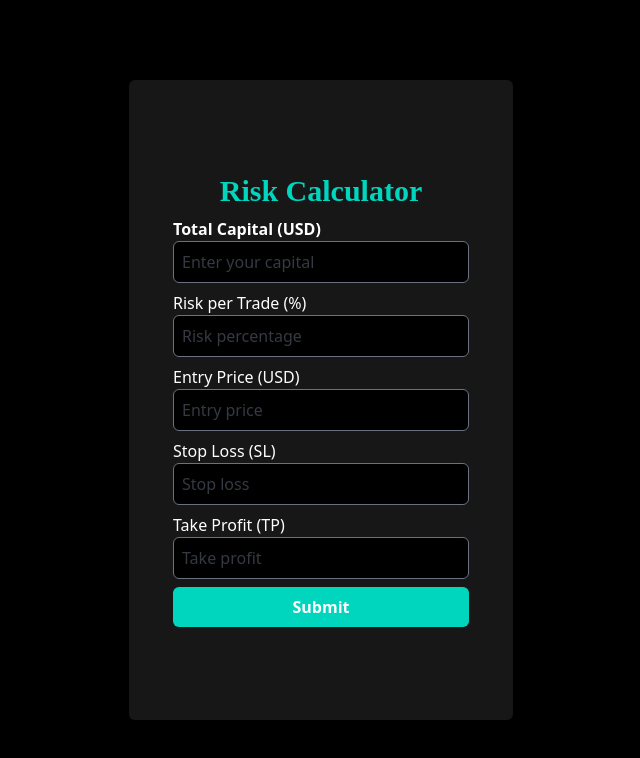
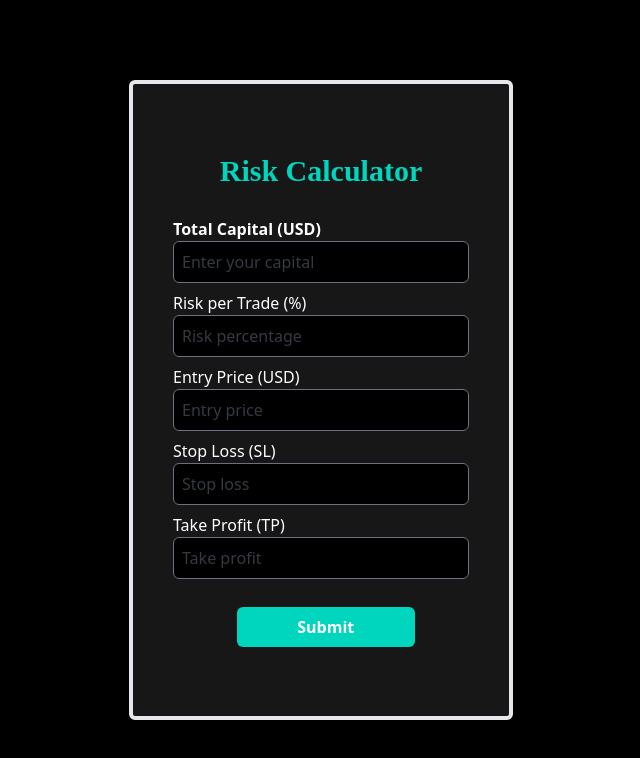
Before and after one commit to fayispachu/Risk-Reward-Ratio, a React (Vite) app: page / in a window 1280 px wide. Shown: the top 758 px of the page, without its empty margins (319-959 px from the left). Built offline with nearby package versions, Linux system fonts and the light colour scheme.

Commit message:
adjust ui

```diff
--- a/src/components/Calculator.jsx
+++ b/src/components/Calculator.jsx
@@ -57,10 +57,16 @@ function Calculator() {
   return (
     <>
       <div className="w-[100%] h-[100vh]  bg-black  flex flex-row gap-3 items-center justify-center overflow-scroll  transition-all">
-        <div className="md:w-[30%] w-[90%]  hover:drop-shadow-xl hover:drop-shadow-teal-400   md:h-[80vh] h-[90vh] fixed  bg-neutral-900 border-4 border-transparent transform  transition-all duration-700  text-gray-500 hover:border-teal-400  px-10  rounded-md   justify-center flex flex-col gap-2 ">
-          <div className="flex items-center justify-center">
+        <div
+          id="hover"
+          className="md:w-[30%] border-gray-200 w-[90%]  hover:drop-shadow-xl hover:drop-shadow-teal-400   md:h-[80vh] h-[93vh] fixed   bg-neutral-900 border-4 transform  transition-all duration-700  text-gray-500 hover:border-teal-400  px-10  rounded-md   justify-center flex flex-col gap-2 "
+        >
+          <div className="flex hover:drop-shadow-teal-400 hover:drop-shadow-xl items-center  transition-all justify-center">
             {" "}
-            <h1 className="font-bold text-3xl text-teal-400 font-[Poppins]">
+            <h1
+              id="hover"
+              className="font-bold text-3xl text-teal-400 font-[Poppins] mb-5"
+            >
               Risk Calculator
             </h1>
           </div>
@@ -126,7 +132,8 @@ function Calculator() {
           </div>
 
           <button
-            className="w-[100%] hover:scale-103   p-2 rounded-md bg-teal-400 text-white font-bold"
+            id="hover"
+            className="w-[60%] ml-16 mt-5 hover:drop-shadow-teal-400 hover:drop-shadow-lg transition-all hover:scale-101  p-2 rounded-md bg-teal-400 text-white font-bold"
             onClick={() => {
               checkResult();
               openPopup();
--- a/src/index.css
+++ b/src/index.css
@@ -1,7 +1 @@
 @import "tailwindcss";
-
-
-#link{
-
-
-}
```
